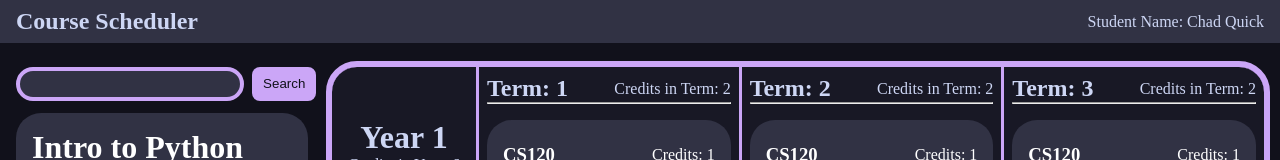
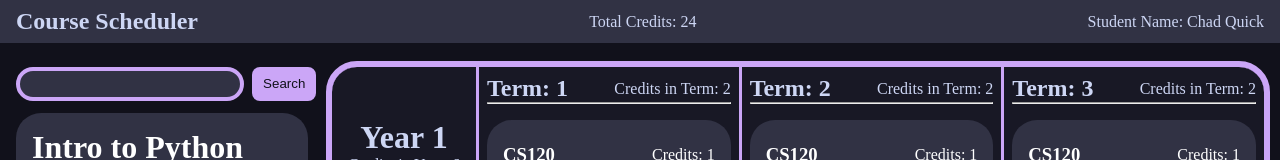
Before and after one commit to wood20q/CourseScheduler, a React (Vite) app in the folder client/: page / in a window 1280 px wide. Shown: the top 160 px of the page. Built offline with nearby package versions, Linux system fonts and the light colour scheme.

Commit message:
Added the number of credits for the whole schedule to the top of the screen

```diff
--- a/client/src/App.jsx
+++ b/client/src/App.jsx
@@ -102,6 +102,7 @@ function App() {
     <div className="app-container">
       <nav className="top-nav">
         <h1>Course Scheduler</h1>
+        <p>Total Credits: {schedule.flat(2).reduce((sum, course) => sum += course.credits, 0)}</p>
         <p>Student Name: Chad Quick</p>
       </nav>
       <main className="main-container">
```
